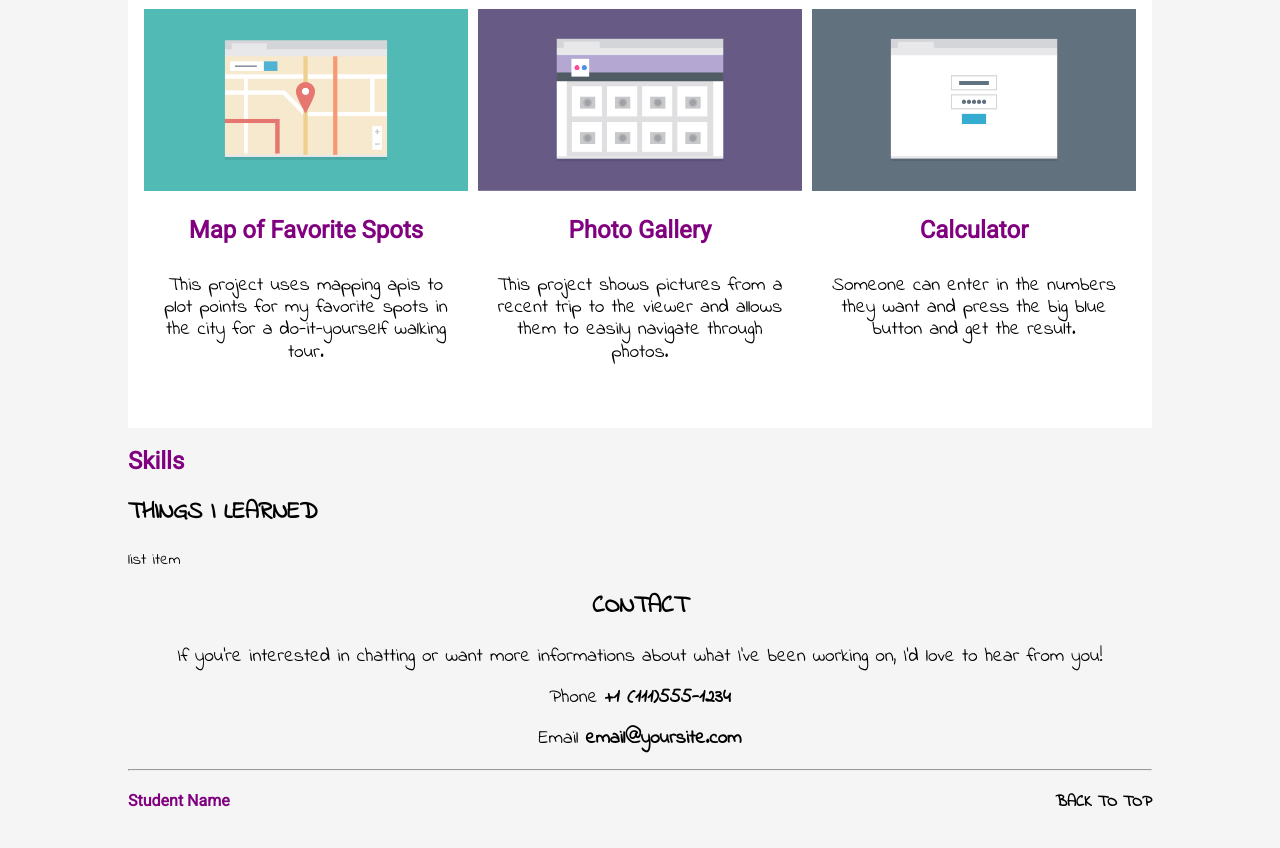
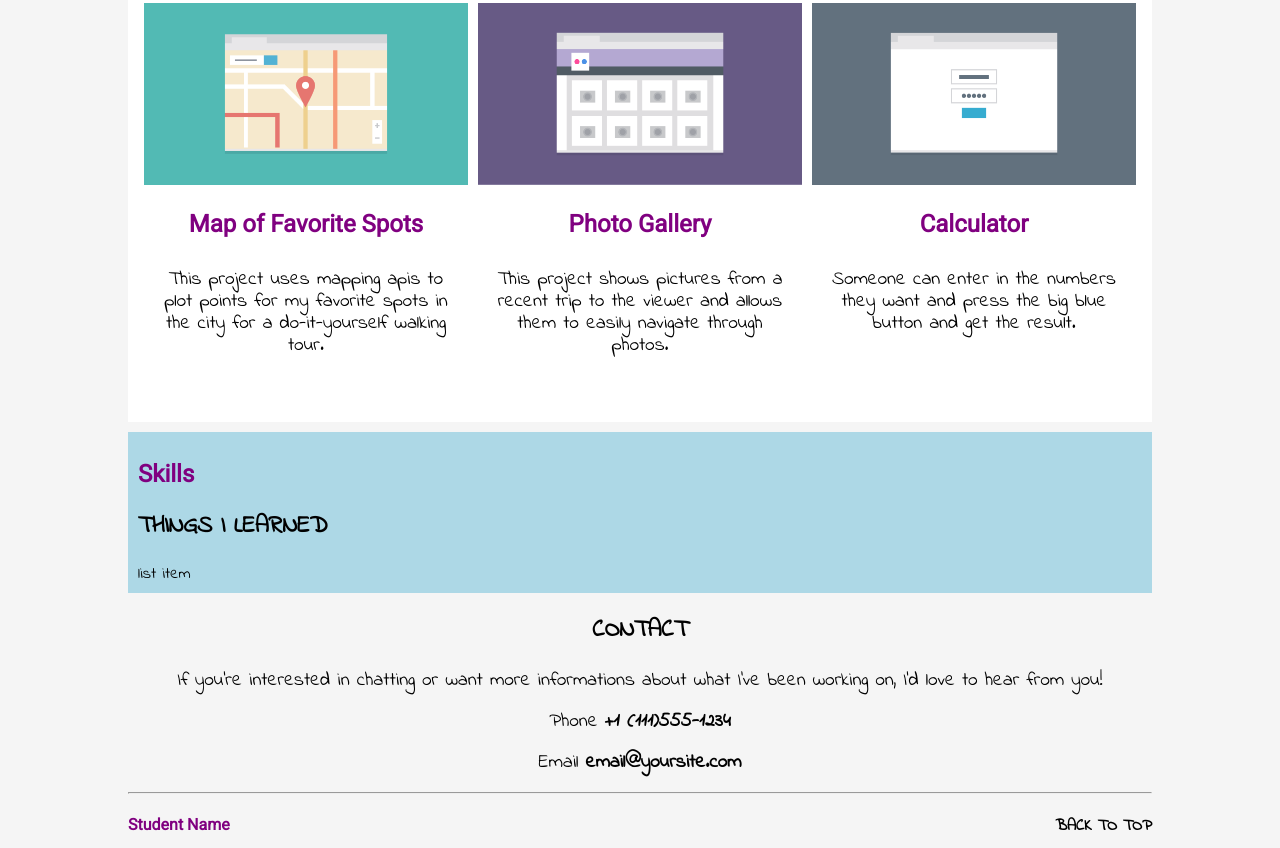
Before and after one commit to Transvivor/FEWD-techdegree-project-2, a plain HTML site: page index.html in a window 1280 px wide. Shown: the part 937-1785 px from the top of the page. Before the commit the page ends 1762 px from the top, so only its background shows below. Drawn offline with nearby package versions, Linux system fonts and the light colour scheme.

Commit message:
finished extra expectations

```diff
--- a/css/styles.css
+++ b/css/styles.css
@@ -12,6 +12,12 @@ h1 {
   font-weight: bold;
   padding: 10px;
   margin: 0;
+}
+nav a {
+    padding: 10px;
+}
+nav a:hover{
+  background-color: white;
 }
 h2{
   color: purple;
@@ -42,7 +48,6 @@ a {
 header li {
   font-size: 20px;
   margin: 10px auto;
-  padding: 10px;
   background-color: white;
   color: black;
 }
@@ -92,6 +97,11 @@ footer h2 {
 }
 ul {
   list-style-type: none;
+}
+#skills{
+  margin:10px 0;
+  padding: 10px;
+  background-color: lightblue;
 }
 /*
 ================================
--- a/index.html
+++ b/index.html
@@ -64,7 +64,7 @@
         </div>
       </section>
     </main>
-    <section Id="skills">
+    <section id="skills">
       <h2>Skills</h2>
       <h3>Things I learned</h3>
       <ul>
```
